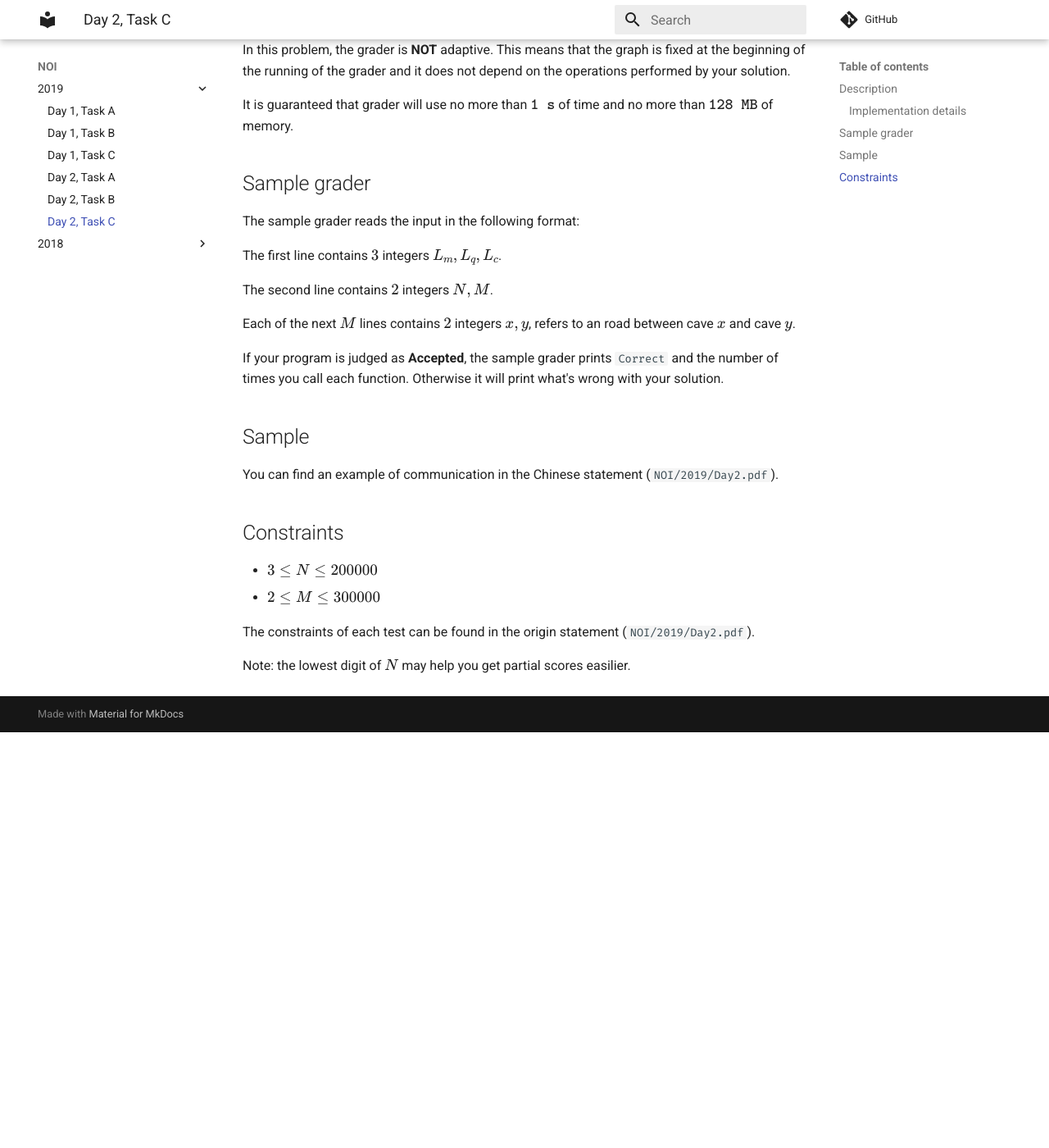
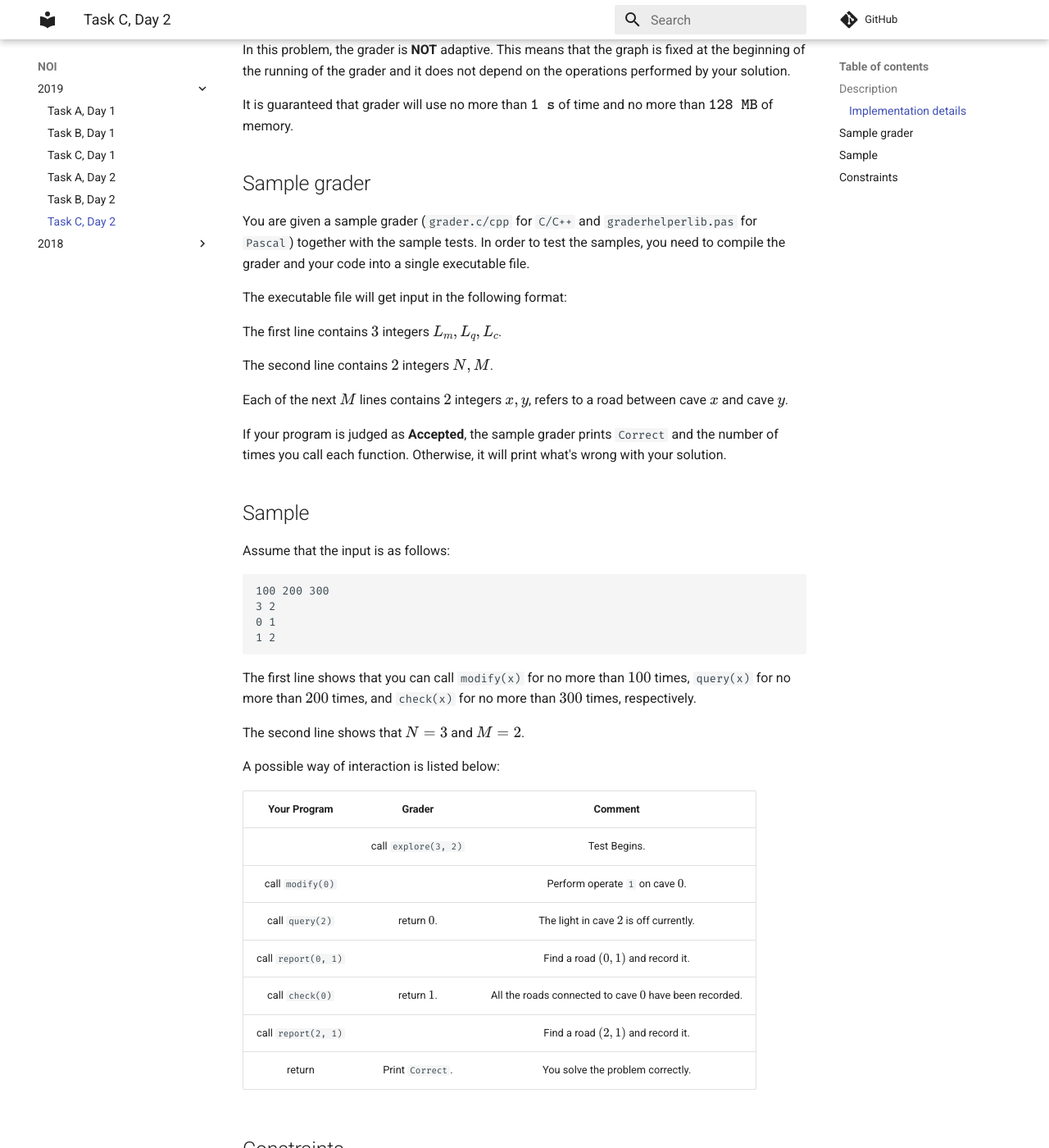
Before and after one commit to MegaOwIer/CNOI-problems, an MkDocs documentation site: the page built from docs/NOI/2019/Day2-C.md, in a window 1280 px wide and 1400 px high, scrolled down 2231 px. Shown: the whole window at 82% size. Built offline with MkDocs 1.6.1 and Material for MkDocs 9.7.7, drawn with Linux system fonts in a browser that asks for light colours; formulas are drawn with MathJax 3; comment, search, counter and statistics services are not loaded; before the commit the page ends 3124 px from its top, so only the background shows below that; some of the changed text lies outside the part shown.

Commit message:
improve translation of noi19d2c

````diff
--- a/docs/NOI/2019/Day2-C.md
+++ b/docs/NOI/2019/Day2-C.md
@@ -84,19 +84,45 @@ It is guaranteed that grader will use no more than $\texttt{1 s}$ of time and no
 
 ## Sample grader
 
-The sample grader reads the input in the following format:
+You are given a sample grader (`grader.c/cpp` for `C/C++` and `graderhelperlib.pas` for `Pascal`) together with the sample tests. In order to test the samples, you need to compile the grader and your code into a single executable file.
+
+The executable file will get input in the following format:
 
 The first line contains $3$ integers $L_m, L_q, L_c$.
 
 The second line contains $2$ integers $N, M$.
 
-Each of the next $M$ lines contains $2$ integers $x, y$, refers to an road between cave $x$ and cave $y$.
+Each of the next $M$ lines contains $2$ integers $x, y$, refers to a road between cave $x$ and cave $y$.
 
-If your program is judged as **Accepted**, the sample grader prints `Correct` and the number of times you call each function. Otherwise it will print what's wrong with your solution.
+If your program is judged as **Accepted**, the sample grader prints `Correct` and the number of times you call each function. Otherwise, it will print what's wrong with your solution.
 
 ## Sample
 
-You can find an example of communication in the Chinese statement (`NOI/2019/Day2.pdf`).
+Assume that the input is as follows:
+
+```plain
+100 200 300
+3 2
+0 1
+1 2
+
+```
+
+The first line shows that you can call `modify(x)` for no more than $100$ times, `query(x)` for no more than $200$ times, and `check(x)` for no more than $300$ times, respectively.
+
+The second line shows that $N = 3$ and $M = 2$.
+
+A possible way of interaction is listed below:
+
+|Your Program|Grader|Comment|
+|:-:|:-:|:-:|
+| | call `explore(3, 2)` | Test Begins. |
+| call `modify(0)` |  | Perform operate `1` on cave $0$. |
+| call `query(2)` | return $0$. | The light in cave $2$ is off currently. |
+| call `report(0, 1)` |  | Find a road $(0, 1)$ and record it. |
+| call `check(0)` | return $1$. | All the roads connected to cave $0$ have been recorded. |
+| call `report(2, 1)` |  | Find a road $(2, 1)$ and record it. |
+| return | Print `Correct`. | You solve the problem correctly. |
 
 
 ## Constraints
@@ -104,6 +130,6 @@ You can find an example of communication in the Chinese statement (`NOI/2019/Day
 + $3 \leq N \leq 200000$
 + $2 \leq M \leq 300000$
 
-The constraints of each test can be found in the origin statement (`NOI/2019/Day2.pdf`).
+More constraints are attached to each test, which can be found in the origin statement (`NOI/2019/Day2.pdf`).
 
 Note: the lowest digit of $N$ may help you get partial scores easilier.
--- a/mkdocs.yml
+++ b/mkdocs.yml
@@ -8,14 +8,14 @@ nav:
   - Home: index.md
   - NOI:
     - 2019:
-      - Day 1, Task A: NOI/2019/Day1-A.md
-      - Day 1, Task B: NOI/2019/Day1-B.md
-      - Day 1, Task C: NOI/2019/Day1-C.md
-      - Day 2, Task A: NOI/2019/Day2-A.md
-      - Day 2, Task B: NOI/2019/Day2-B.md
-      - Day 2, Task C: NOI/2019/Day2-C.md
+      - Task A, Day 1: NOI/2019/Day1-A.md
+      - Task B, Day 1: NOI/2019/Day1-B.md
+      - Task C, Day 1: NOI/2019/Day1-C.md
+      - Task A, Day 2: NOI/2019/Day2-A.md
+      - Task B, Day 2: NOI/2019/Day2-B.md
+      - Task C, Day 2: NOI/2019/Day2-C.md
     - 2018:
-      - Day 1, Task A: NOI/2018/Day1-A.md
+      - Task A, Day 1: NOI/2018/Day1-A.md
   - About the Contests: about.md
 
 # Theme
````
Also changed, not shown: other parts of docs/NOI/2019/Day2-C.md (+1 -1 lines).
